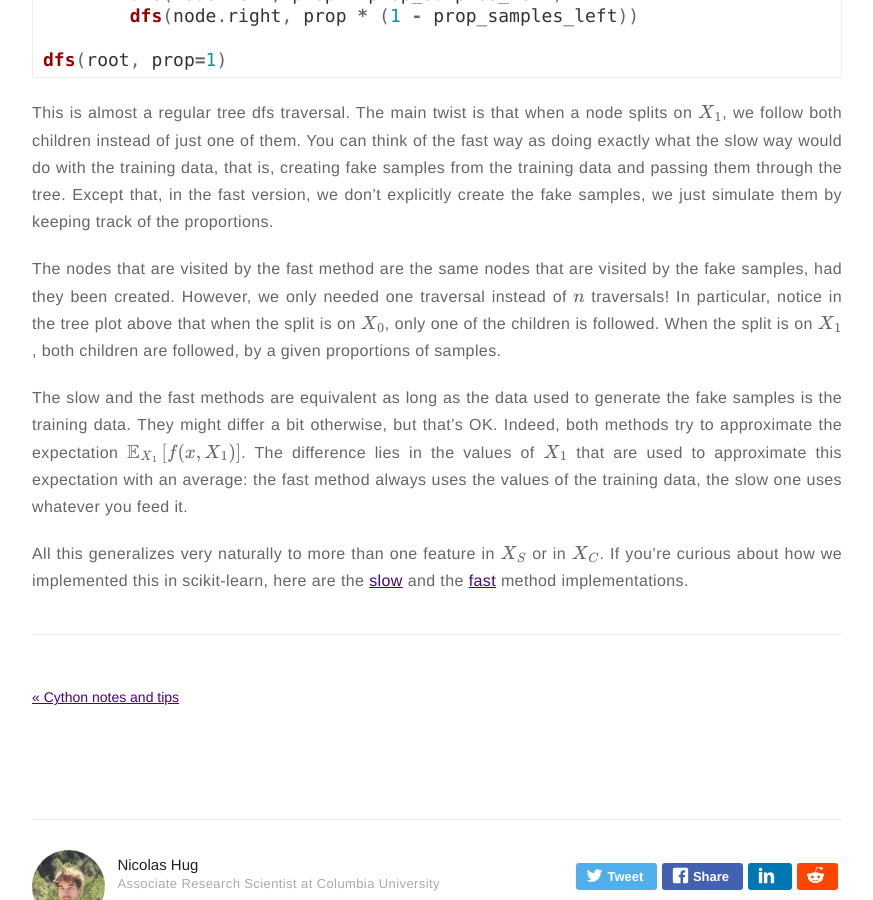
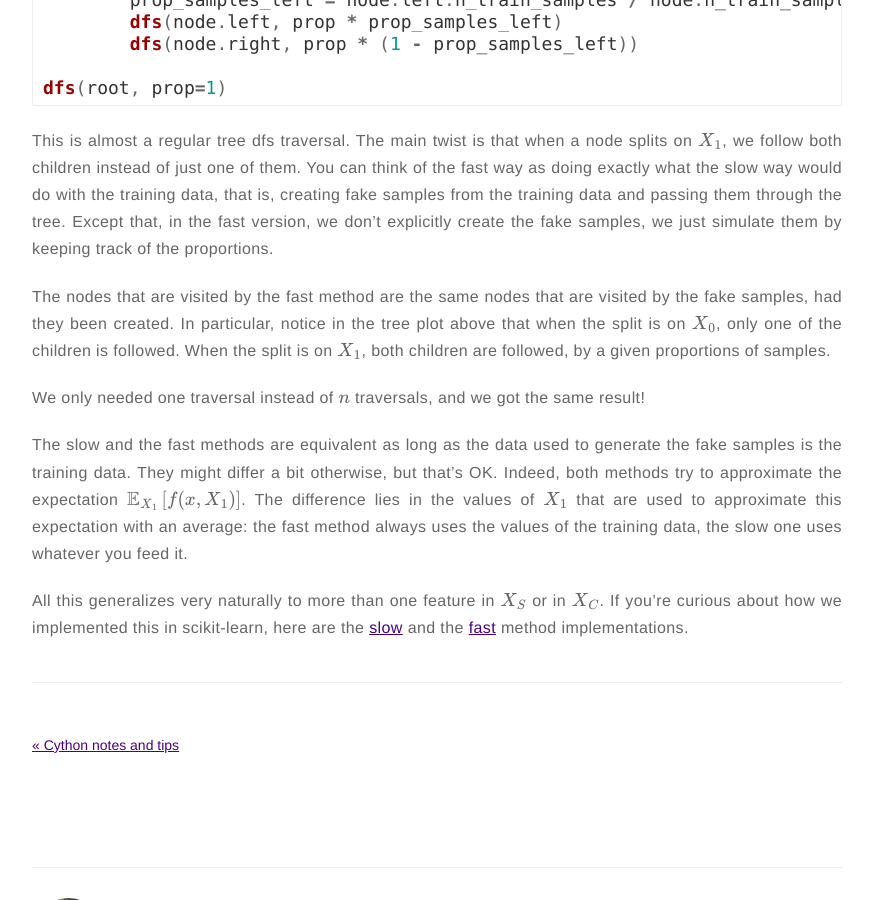
Before and after one commit to NicolasHug/nicolashug.github.io, a Jekyll site: the page built from _posts/2019-12-04-pdps.md, in a window 1280 px wide and 900 px high, scrolled down 3943 px. Shown: the whole window, without its empty margins (203-1076 px from the left). Built offline with Jekyll 4.4.1, drawn with Linux system fonts in a browser that asks for light colours; formulas are drawn with MathJax 3; comment, search, counter and statistics services are not loaded; some of the changed text lies outside the part shown.

Commit message:
minimal updates to PDPs

```diff
--- a/_posts/2019-12-04-pdps.md
+++ b/_posts/2019-12-04-pdps.md
@@ -33,11 +33,13 @@
 Following the notation from the references above, $X_0$ corresponds to $X_S$
 and $X_1$ corresponds to $X_C$
 
-The partial dependence of $X_0$ is:
+The partial dependence on $X_0$ is:
 
 $$pd_{X_0}(x) \overset{def}{=} \mathbb{E}_{X_1}\left[ f(x, X_1) \right],$$
 
-where $f(\cdot, \cdot)$ is our model, taking both features as input.
+where $f(\cdot, \cdot)$ is our model, taking both features as input. This is
+also called the *average dependence*, which IMHO is a better name because
+it's clear that the rest of the features get averaged out.
 
 ## The slow way in general
 
@@ -146,11 +148,13 @@
 keeping track of the proportions.
 
 The nodes that are visited by the fast method are the same nodes that are
-visited by the fake samples, had they been created. However, we only needed
-one traversal instead of $n$ traversals! In particular, notice in the tree
-plot above that when the split is on $X_0$, only one of the children is
-followed. When the split is on $X_1$, both children are followed, by a given
-proportions of samples.
+visited by the fake samples, had they been created. In particular, notice in
+the tree plot above that when the split is on $X_0$, only one of the
+children is followed. When the split is on $X_1$, both children are
+followed, by a given proportions of samples.
+
+We only needed one traversal instead of $n$ traversals, and we got the same
+result!
 
 The slow and the fast methods are equivalent as long as the data used to
 generate the fake samples is the training data. They might differ a bit
```
Also changed, not shown: other parts of _posts/2019-12-04-pdps.md (+2 -2 lines).
